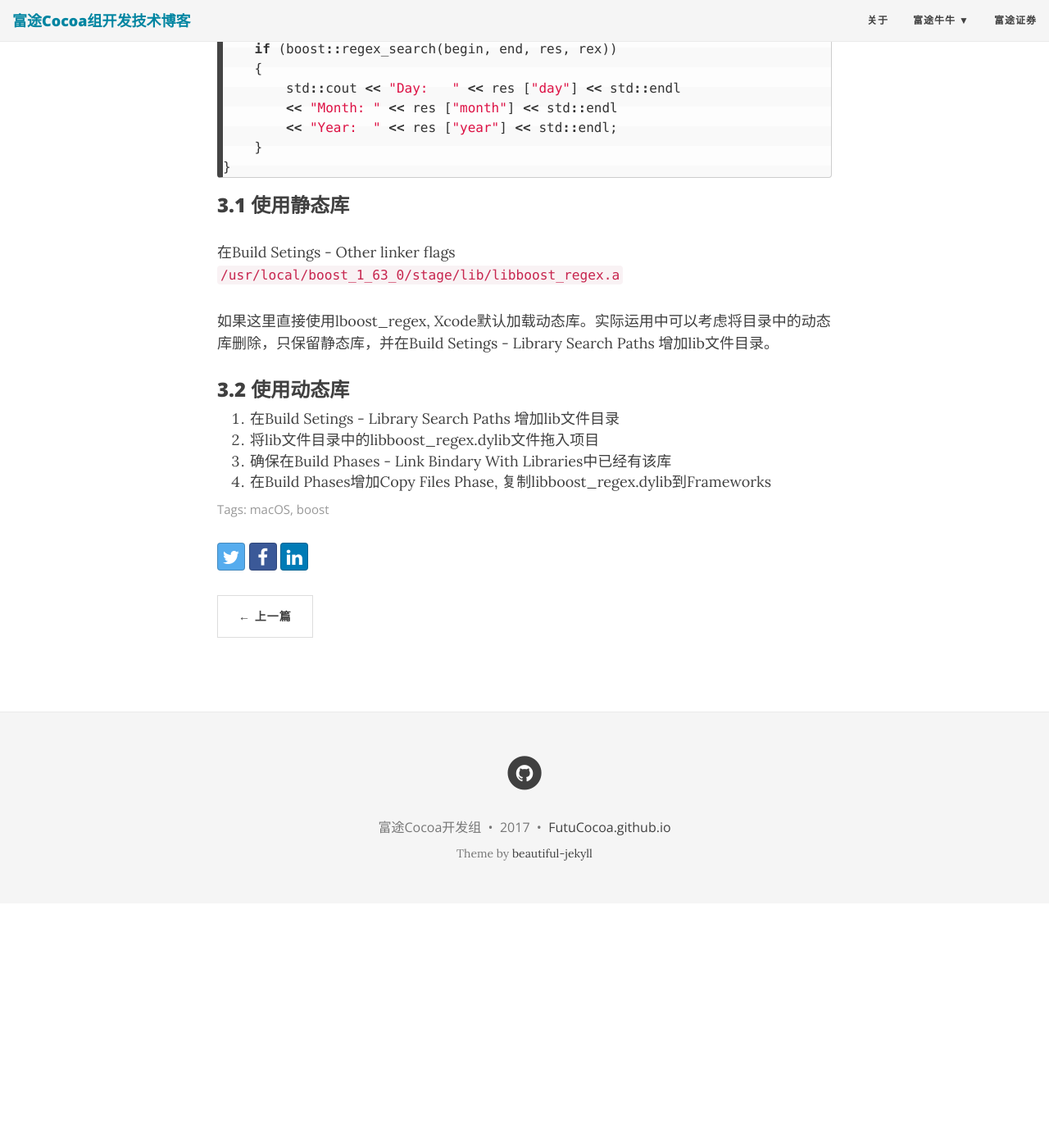
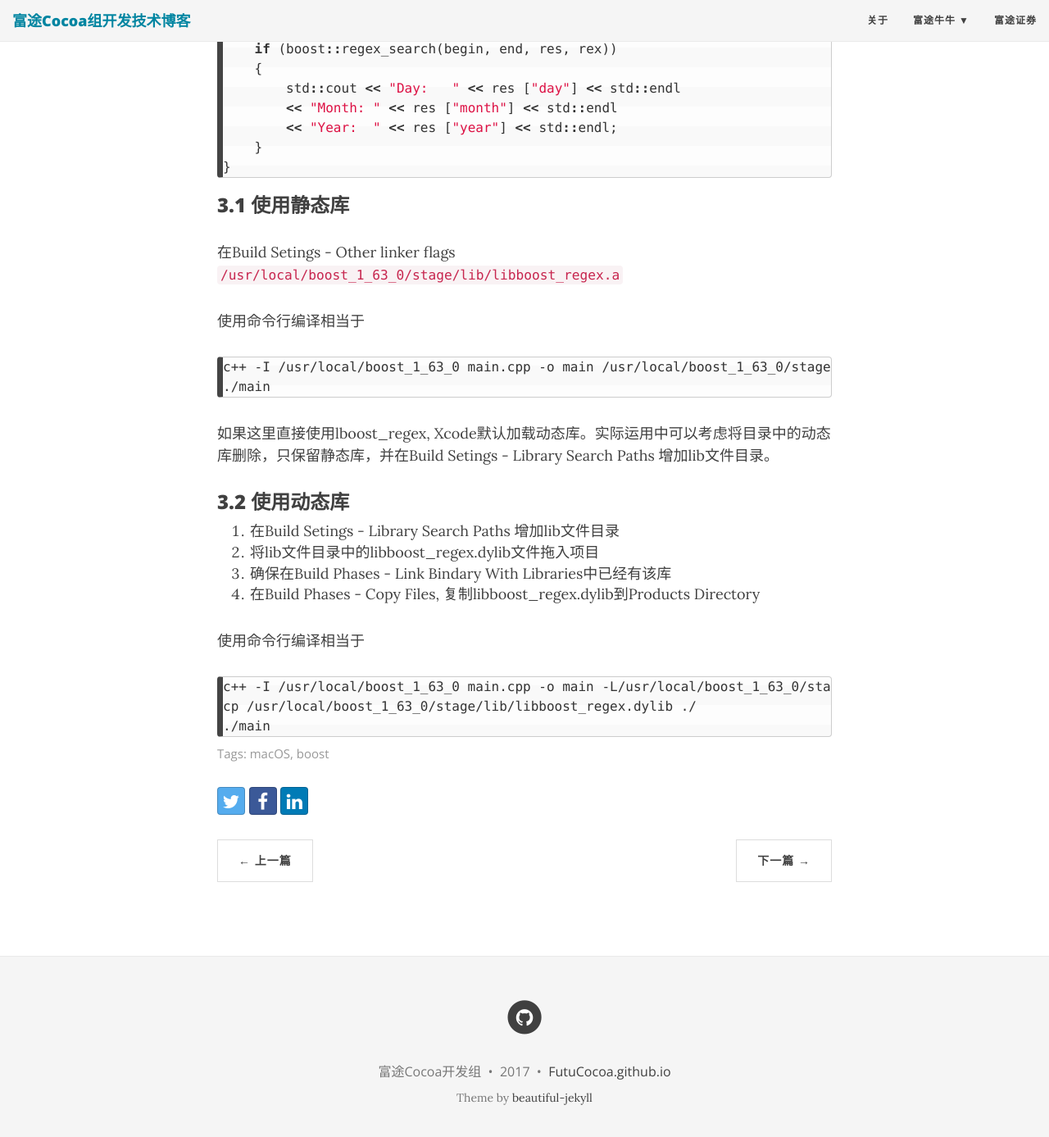
Before and after one commit to FuhuaWei/futucocoa.github.io, a Jekyll site: the page built from _posts/2017-01-06-macOSBoostInstallGuide.md, in a window 1280 px wide and 1400 px high, scrolled down 1878 px. Shown: the top 1387 px of the window at 82% size. Built offline with Jekyll 4.4.1, drawn with Linux system fonts in a browser that asks for light colours; nearby versions of some CDN libraries; before the commit the page ends 2980 px from its top, so only the background shows below that.

````diff
--- a/_posts/2017-01-06-macOSBoostInstallGuide.md
+++ b/_posts/2017-01-06-macOSBoostInstallGuide.md
@@ -88,6 +88,13 @@
 
 在Build Setings - Other linker flags `/usr/local/boost_1_63_0/stage/lib/libboost_regex.a`
 
+使用命令行编译相当于
+
+```
+c++ -I /usr/local/boost_1_63_0 main.cpp -o main /usr/local/boost_1_63_0/stage/lib/libboost_regex.a
+./main
+```
+
 如果这里直接使用lboost_regex, Xcode默认加载动态库。实际运用中可以考虑将目录中的动态库删除，只保留静态库，并在Build Setings - Library Search Paths  增加lib文件目录。
 
 ### 3.2 使用动态库
@@ -95,4 +102,12 @@
 1. 在Build Setings - Library Search Paths  增加lib文件目录
 2. 将lib文件目录中的libboost_regex.dylib文件拖入项目
 3. 确保在Build Phases - Link Bindary With Libraries中已经有该库
-4. 在Build Phases增加Copy Files Phase, 复制libboost_regex.dylib到Frameworks
+4. 在Build Phases - Copy Files, 复制libboost_regex.dylib到Products Directory
+
+使用命令行编译相当于
+
+```
+c++ -I /usr/local/boost_1_63_0 main.cpp -o main -L/usr/local/boost_1_63_0/stage/lib/ -lboost_regex
+cp /usr/local/boost_1_63_0/stage/lib/libboost_regex.dylib ./
+./main
+```
````
Also changed, not shown: _posts/2017-01-20-TencentWechatMarsIntroduction.md (added, +117 -0 lines).
